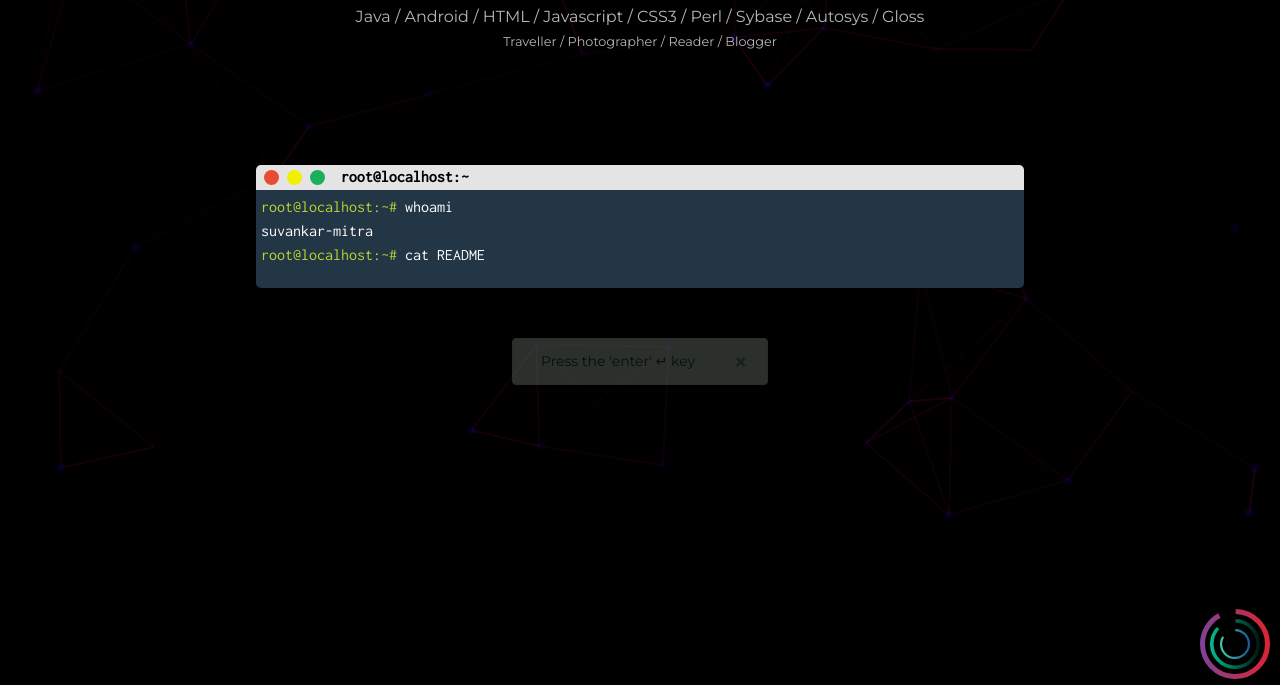
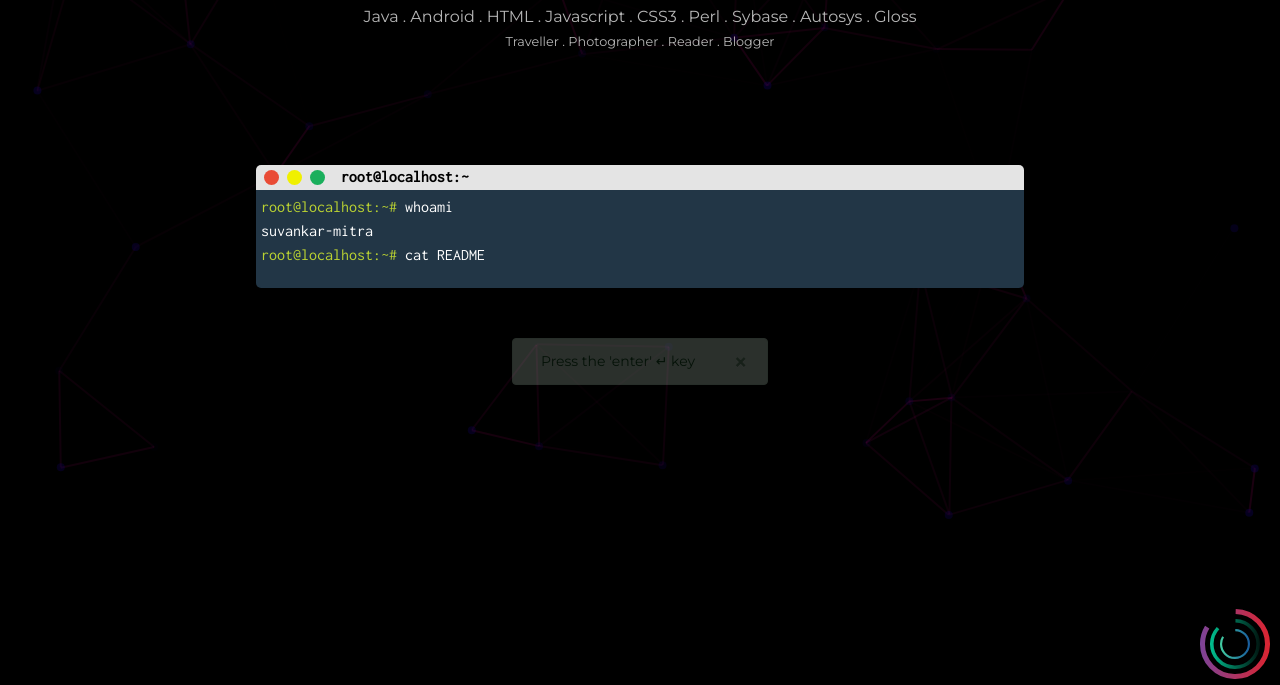
Before and after one commit to suvankar-mitra/suvankarmitra.com, a website: page static/home.html in a window 1280 px wide. Shown: the part 115-800 px from the top of the page. Drawn offline with nearby package versions, Linux system fonts and the light colour scheme.

Commit message:
Clock hour time from 24 to 12

```diff
--- a/static/home.html
+++ b/static/home.html
@@ -39,8 +39,8 @@
             <div>
                 <h1>Designer . Developer</h1>
             </div>
-            <p>Java / Android / HTML / Javascript / CSS3 / Perl / Sybase / Autosys / Gloss
-            <br><small>Traveller / Photographer / Reader / Blogger</small></p>
+            <p>Java . Android . HTML . Javascript . CSS3 . Perl . Sybase . Autosys . Gloss
+            <br><small>Traveller . Photographer . Reader . Blogger</small></p>
         </div>
     </div>
     <div id="bar">
--- a/static/js/home.js
+++ b/static/js/home.js
@@ -44,7 +44,7 @@ $(function() {
         var m = today.getMinutes();
         var s = today.getSeconds();
         var sf = parseFloat(s/60);
-        var hf = parseFloat(h/24);
+        var hf = parseFloat((h-12)/12);
         var mf = parseFloat(m/60);
 
         // $('#second-text').html(s);
```
